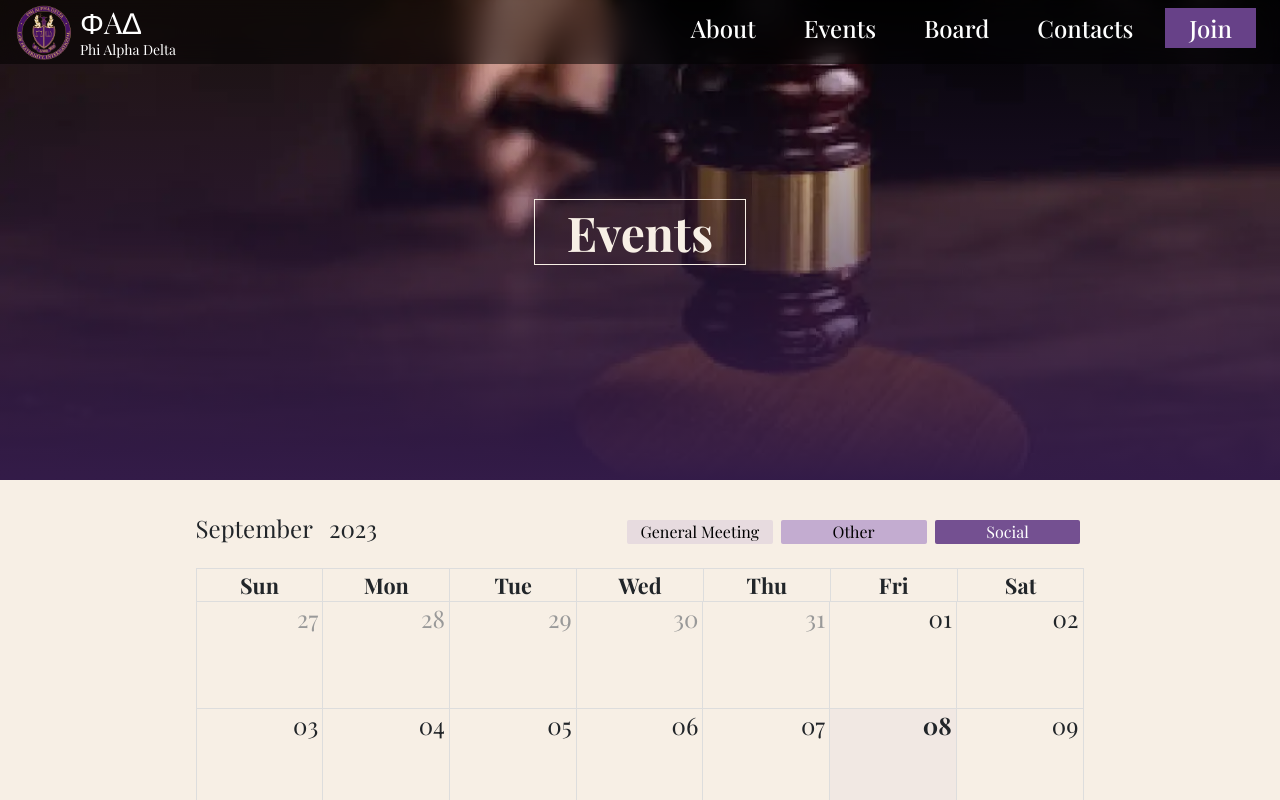
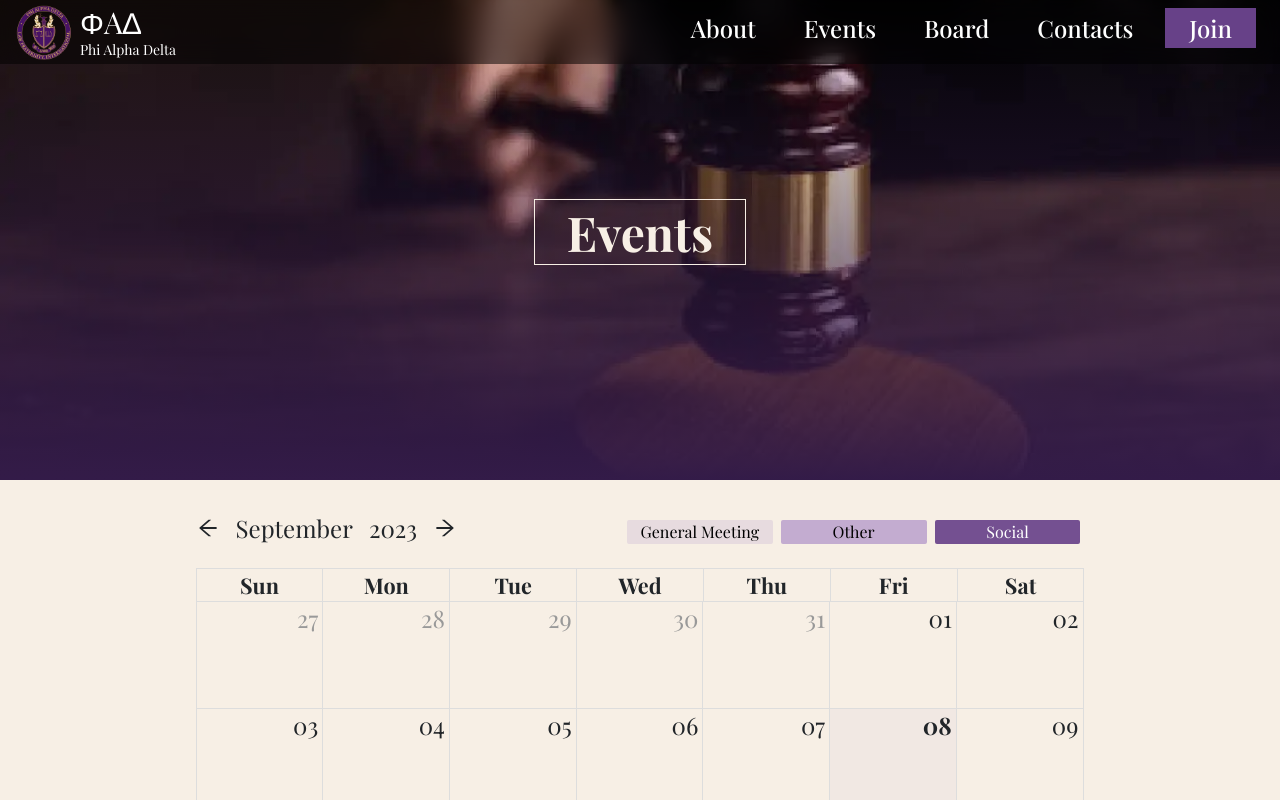
Before and after one commit to acm-ucr/pad-website, a Next.js app: page /events in a window 1280 px wide. Shown: the top 800 px of the page. Built offline with nearby package versions, Linux system fonts and the light colour scheme; no server answers; a web font is replaced by a local one; what tailwindcss-animated would draw is missing.

Commit message:
fix calendar toolbar

```diff
--- a/src/components/Navigation.jsx
+++ b/src/components/Navigation.jsx
@@ -17,6 +17,7 @@ const Navigation = () => {
     >
       <Navbar.Brand className="p-0">
         <Link
+          onClick={() => setSelected("")}
           eventkey="1"
           className="p-0 no-underline flex items-center gap-2"
           href="/"
--- a/src/components/events/Calendar.jsx
+++ b/src/components/events/Calendar.jsx
@@ -11,14 +11,18 @@ const localizer = momentLocalizer(moment);
 
 const CalendarEvent = ({ events }) => {
   const [event, setEvent] = useState(null);
+  const [date, setDate] = useState(new Date());
+  console.log(date);
 
   return (
     <section className="w-full flex justify-center items-center flex-col mt-[2vh]">
       <div className="w-10/12 flex justify-center items-center">
         <div className="h-[80vh] w-full relative mb-24">
           <Calendar
+            date={date}
+            className="font-playfair w-full m-0 p-0 text-sm md:text-2xl"
             allDayAccessor="allDay"
-            className="font-playfair w-full m-0 p-0 text-sm md:text-2xl"
+            showAllEvents={true}
             events={events}
             localizer={localizer}
             defaultView="month"
@@ -26,6 +30,9 @@ const CalendarEvent = ({ events }) => {
             components={{
               event: CustomEvent,
               toolbar: CustomToolbar,
+            }}
+            onNavigate={(newDate) => {
+              setDate(newDate);
             }}
             eventPropGetter={() => {
               return {
--- a/src/components/events/CustomToolbar.jsx
+++ b/src/components/events/CustomToolbar.jsx
@@ -1,6 +1,7 @@
 import Col from "react-bootstrap/Col";
 import Row from "react-bootstrap/Row";
 import filters from "@/data/filters";
+import { AiOutlineArrowLeft, AiOutlineArrowRight } from "react-icons/ai";
 const monthNames = [
   "January",
   "February",
@@ -18,9 +19,20 @@ const monthNames = [
 const CustomToolbar = (event) => {
   return (
     <div className="flex justify-center items-center w-full py-3 flex-col md:flex-row">
-      <div className="md:w-1/3 flex gap-3 mb-2 md:mb-0">
+      <div className="md:w-1/3 flex gap-3 mb-2 md:mb-0 items-center">
+        <AiOutlineArrowLeft
+          onClick={() => {
+            console.log("hi");
+            event.onNavigate("PREV");
+          }}
+          className="hover:cursor-pointer"
+        />
         <p className="m-0">{monthNames[event.date.getMonth()]}</p>
         <p className="m-0">{event.date.getFullYear()}</p>
+        <AiOutlineArrowRight
+          onClick={() => event.onNavigate("NEXT")}
+          className="hover:cursor-pointer"
+        />
       </div>
       <Row className="w-10/12 md:w-3/4 m-0 p-0 flex justify-center md:justify-end justify-items-center items-center">
         {filters.map((filter, index) => (
```
